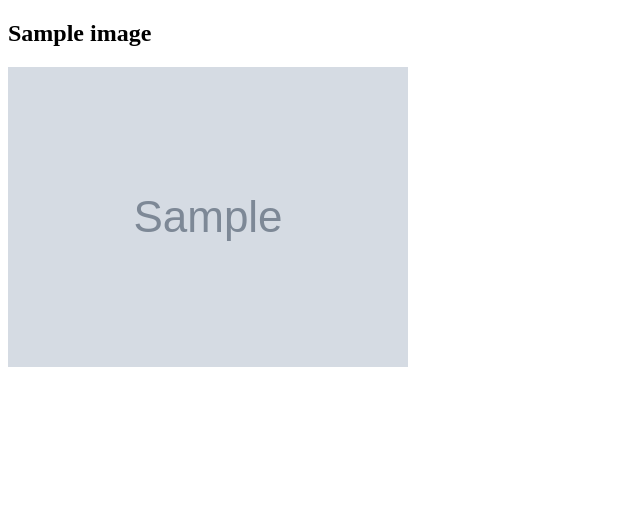
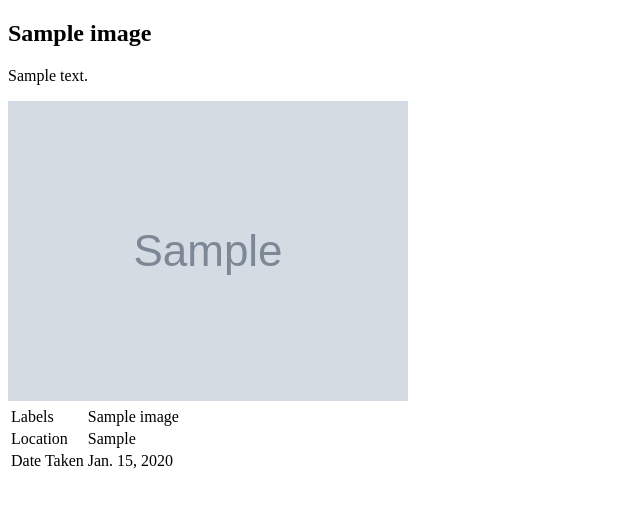
Before and after one commit to seajoshc/daily-image, a Django app: page / in a window 1280 px wide. Shown: the top 508 px of the page, without its empty margins (0-640 px from the left). Run offline with Django 5.2, Linux system fonts and the light colour scheme; tables that the repository leaves empty hold one stand-in row (values such as "Sample post"); grey boxes marked "Sample" are stand-in pictures.

Commit message:
adds more image data to the page

```diff
--- a/images/templates/index.html
+++ b/images/templates/index.html
@@ -5,6 +5,20 @@
 </head>
 <body>
     <h2>{{ image.name }} </h2>
+    <p>{{ image.description }}</p>
+    <table>
+        <tr>
+            <td>Labels</td>
+            <td>{{ image.labels }}</td>
+        </tr>
+        <tr>
+            <td>Location</td>
+            <td>{{ image.location }}</td>
+        </tr>
+        <tr>
+            <td>Date Taken</td>
+            <td>{{ image.date_taken }}</td>
+        </tr>
     <img src="{{ image.image.url }}" alt="{{ image.description }}" />
 </body>
 </html>
```
